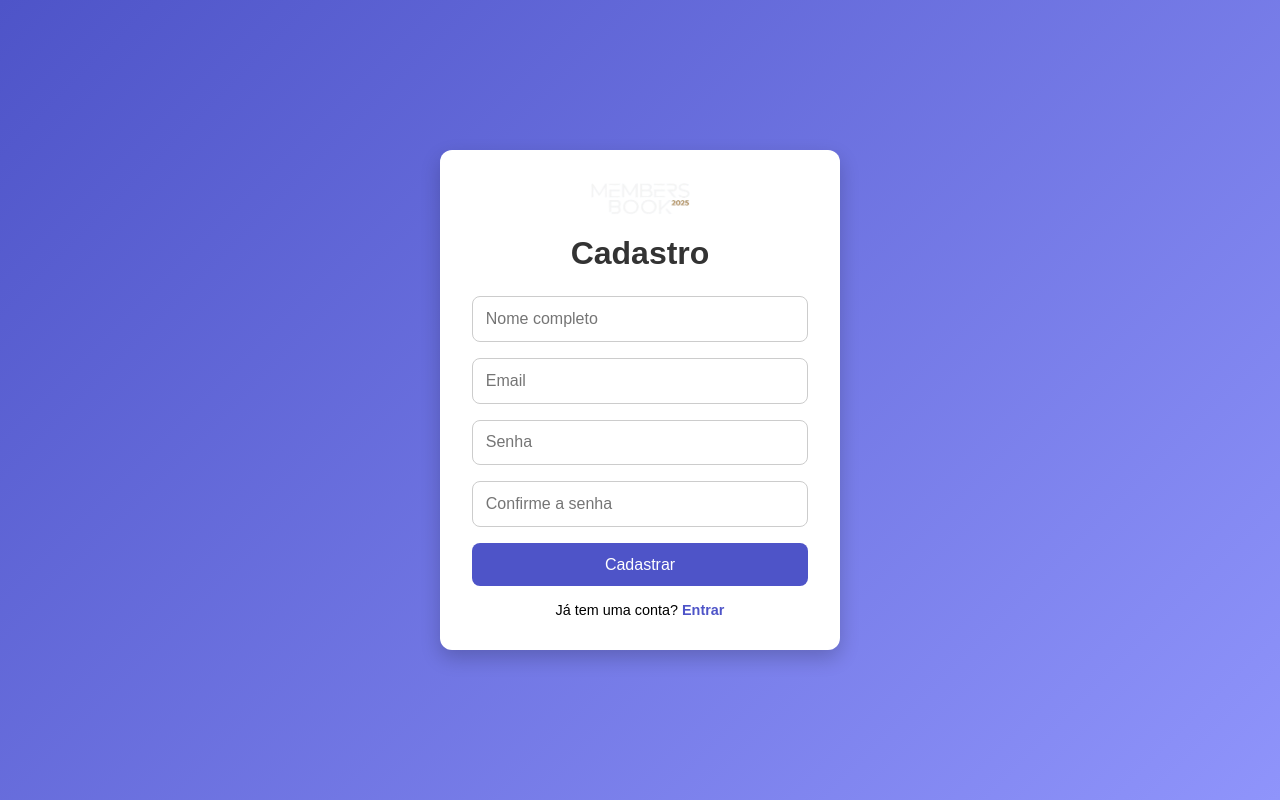
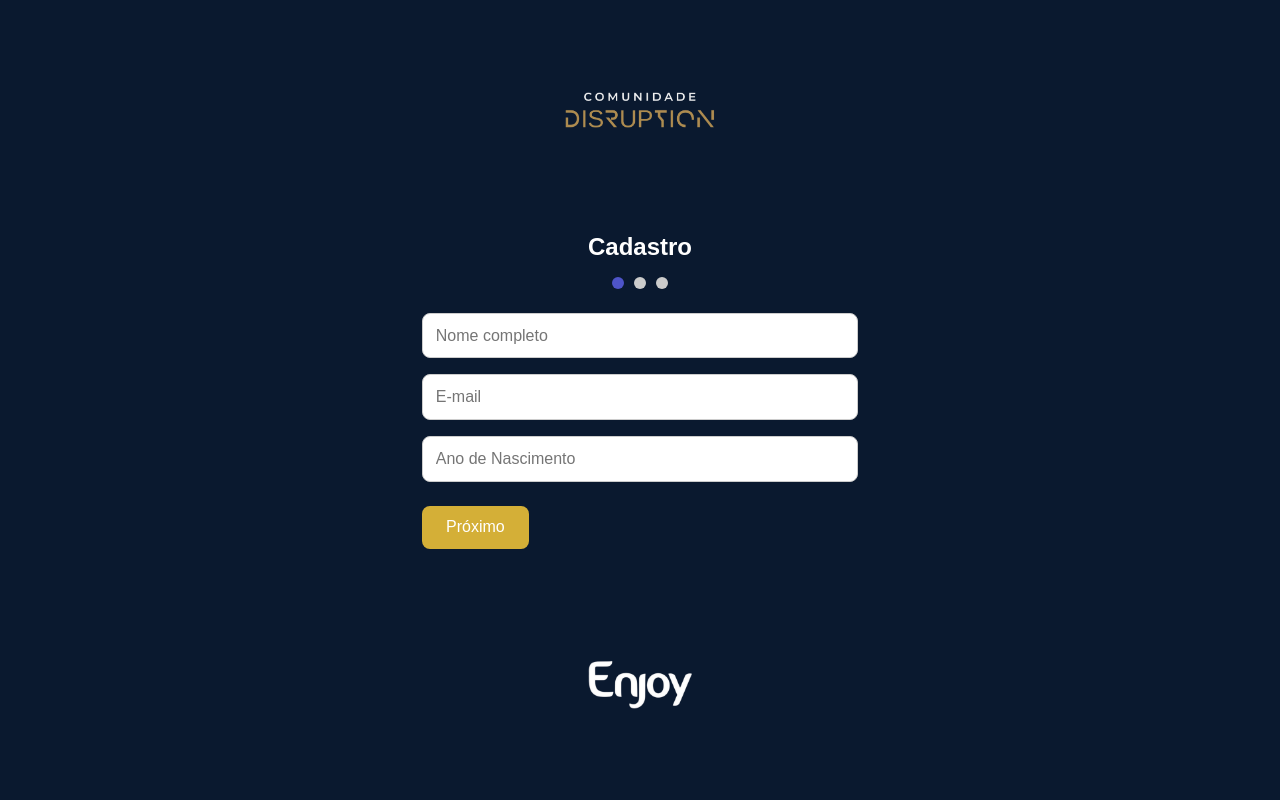
Before and after one commit to andreihmm/Members-Book, a Flask app: page /register in a window 1280 px wide. Run offline with Flask 3, Linux system fonts and the light colour scheme.

Commit message:
Aperfeiçoamento
Tela de login e registro aprimoradas.

```diff
--- a/app.py
+++ b/app.py
@@ -1,34 +1,67 @@
-from flask import Flask, render_template, redirect, url_for, request
+from flask import Flask, render_template, redirect, url_for, request, session
 
 app = Flask(__name__)
+app.secret_key = "sua_chave_secreta"  # necessário para sessões
+
+# Usuários temporários (apenas para protótipo)
+USUARIOS = {
+    "teste": "1234"
+}
+
+# === Splash Screen ===
 @app.route('/')
-def index():
-    return render_template('index.html')
+def splash():
+    return render_template('splash.html')  # sua tela de carregamento
 
+# === Login ===
 @app.route('/login', methods=['GET', 'POST'])
 def login():
     if request.method == 'POST':
         username = request.form['username']
         password = request.form['password']
-        return redirect(url_for('home'))
+        # Verifica usuário (aqui só protótipo)
+        if username in USUARIOS and USUARIOS[username] == password:
+            session['usuario'] = username
+            return redirect(url_for('home'))
+        else:
+            return render_template('login.html', erro="Usuário ou senha inválidos")
     return render_template('login.html')
 
-# Rota de registro (POST para processar o formulário)
+# === Logout ===
+@app.route('/logout')
+def logout():
+    session.pop('usuario', None)
+    return redirect(url_for('login'))
+
+# === Registro ===
 @app.route('/register', methods=['GET', 'POST'])
 def register():
     if request.method == 'POST':
-        name = request.form['name']
-        email = request.form['email']
-        password = request.form['password']
-        confirm_password = request.form['confirm_password']
-        # Aqui você salvaria o usuário em banco ou memória
+        # Aqui você processaria o cadastro
         return redirect(url_for('login'))
     return render_template('register.html')
 
-# Rota de home
+# === Home ===
 @app.route('/home')
 def home():
+    if 'usuario' not in session:
+        return redirect(url_for('login'))
     return render_template('home.html')
+
+# === Lista de membros ===
+@app.route('/membros')
+def membros():
+    if 'usuario' not in session:
+        return redirect(url_for('login'))
+    return render_template('membros.html')
+
+# === Página de membro individual ===
+@app.route('/membro/<int:membro_id>')
+def membro(membro_id):
+    if 'usuario' not in session:
+        return redirect(url_for('login'))
+    # Aqui você buscaria os dados do membro pelo ID
+    return render_template('membro.html', membro_id=membro_id)
 
 if __name__ == "__main__":
     app.run(debug=True)
--- /dev/null
+++ b/requirements.txt
@@ -0,0 +1 @@
+Flask==3.0.3
--- a/templates/register.html
+++ b/templates/register.html
@@ -4,9 +4,8 @@
 <head>
     <meta charset="UTF-8">
     <meta name="viewport" content="width=device-width, initial-scale=1.0">
-    <title>Cadastro</title>
+    <title>Cadastro - Multi Etapas</title>
     <style>
-        /* Reset simples */
         * {
             margin: 0;
             padding: 0;
@@ -16,35 +15,40 @@
 
         body {
             display: flex;
-            justify-content: center;
             align-items: center;
             min-height: 100vh;
-            background: linear-gradient(135deg, #4e54c8, #8f94fb);
+            background: #0A192F;
+            padding: 1rem;
+            flex-direction: column;
+            justify-content: space-evenly;
         }
 
         .register-container {
-            background: white;
             padding: 2rem;
             border-radius: 12px;
-            width: 90%;
-            max-width: 400px;
-            box-shadow: 0 8px 20px rgba(0, 0, 0, 0.2);
+            width: 100%;
+            max-width: 500px;
+        }
+
+        h1 {
+            margin-bottom: 1rem;
+            color: #ffffff;
+            font-size: 1.5rem;
             text-align: center;
         }
 
-        .register-container img {
-            width: 100px;
-            margin-bottom: 1rem;
+        .step {
+            display: none;
+            animation: fadeIn 0.5s ease;
         }
 
-        h1 {
-            margin-bottom: 1.5rem;
-            color: #333;
+        .step.active {
+            display: block;
         }
 
-        input[type="text"],
-        input[type="email"],
-        input[type="password"] {
+        input,
+        select,
+        textarea {
             width: 100%;
             padding: 0.8rem;
             margin-bottom: 1rem;
@@ -54,53 +58,148 @@
         }
 
         button {
-            width: 100%;
-            padding: 0.8rem;
-            background: #4e54c8;
+            padding: 0.8rem 1.5rem;
+            background: #D4AF37;
             color: white;
             border: none;
             border-radius: 8px;
             font-size: 1rem;
             cursor: pointer;
             transition: background 0.3s;
+            margin-top: 0.5rem;
         }
 
         button:hover {
             background: #3b3fa7;
         }
 
-        .login-link {
-            margin-top: 1rem;
-            font-size: 0.9rem;
+        .buttons {
+            display: flex;
+            justify-content: space-between;
         }
 
-        .login-link a {
-            color: #4e54c8;
-            text-decoration: none;
-            font-weight: bold;
+        .progress {
+            display: flex;
+            justify-content: center;
+            margin-bottom: 1.5rem;
         }
 
-        .login-link a:hover {
-            text-decoration: underline;
+        .progress span {
+            width: 12px;
+            height: 12px;
+            background: #ccc;
+            border-radius: 50%;
+            margin: 0 5px;
+            display: inline-block;
+        }
+
+        .progress .active {
+            background: #4e54c8;
+        }
+
+        .logo-top {
+            width: 150px;
+            /* tamanho da logo superior */
+        }
+
+        .logo-bottom {
+            width: 120px;
+            /* tamanho da logo inferior */
+        }
+
+        @keyframes fadeIn {
+            from {
+                opacity: 0;
+                transform: translateY(10px);
+            }
+
+            to {
+                opacity: 1;
+                transform: translateY(0);
+            }
         }
     </style>
 </head>
 
 <body>
+    <img class="logo-top" src="{{ url_for('static', filename='logo_disruption.png') }}" alt="Comunidade Disruption">
+
     <div class="register-container">
-        <img src="{{ url_for('static', filename='logo.png') }}" alt="Logo do Projeto">
         <h1>Cadastro</h1>
-        <form method="POST" action="/register">
-            <input type="text" name="name" placeholder="Nome completo" required>
-            <input type="email" name="email" placeholder="Email" required>
-            <input type="password" name="password" placeholder="Senha" required>
-            <input type="password" name="confirm_password" placeholder="Confirme a senha" required>
-            <button type="submit">Cadastrar</button>
+        <form method="POST" action="/register" enctype="multipart/form-data">
+
+            <!-- Indicador de progresso -->
+            <div class="progress">
+                <span class="dot active"></span>
+                <span class="dot"></span>
+                <span class="dot"></span>
+            </div>
+
+            <!-- Etapa 1 -->
+            <div class="step active">
+                <input type="text" name="name" placeholder="Nome completo" required>
+                <input type="text" name="email" placeholder="E-mail" required>
+                <input type="number" name="ano_nascimento" placeholder="Ano de Nascimento" required>
+                <div class="buttons">
+                    <button type="button" onclick="nextStep()">Próximo</button>
+                </div>
+            </div>
+
+            <!-- Etapa 2 -->
+            <div class="step">
+                <input type="text" name="empresa" placeholder="Empresa" required>
+                <label>Classe:</label>
+                <select name="classe" required>
+                    <option value="">Selecione</option>
+                    <option value="socio">Sócio</option>
+                    <option value="infinity">Infinity</option>
+                    <option value="membro">Membro</option>
+                </select> <input type="text" name="segmento" placeholder="Segmento" required>
+                <div class="buttons">
+                    <button type="button" onclick="prevStep()">Voltar</button>
+                    <button type="button" onclick="nextStep()">Próximo</button>
+                </div>
+            </div>
+
+            <!-- Etapa 4 -->
+            <div class="step">
+                <input type="text" name="cargo" placeholder="Cargo" required>
+                <input type="text" name="tempo_atuacao" placeholder="Tempo de atuação" required>
+                <textarea name="principais_resultados" placeholder="Principais resultados" rows="3" required></textarea>
+                <div class="buttons">
+                    <button type="button" onclick="prevStep()">Voltar</button>
+                    <button type="submit">Finalizar</button>
+                </div>
+            </div>
         </form>
-        <div class="login-link">
-            <p>Já tem uma conta? <a href="/login">Entrar</a></p>
-        </div>
     </div>
+
+    <img class="logo-bottom" src="{{ url_for('static', filename='logo_enjoy.png') }}" alt="Enjoy">
+
+    <script>
+        let currentStep = 0;
+        const steps = document.querySelectorAll(".step");
+        const dots = document.querySelectorAll(".progress .dot");
+
+        function showStep(n) {
+            steps.forEach((step, i) => step.classList.toggle("active", i === n));
+            dots.forEach((dot, i) => dot.classList.toggle("active", i === n));
+        }
+
+        function nextStep() {
+            if (currentStep < steps.length - 1) {
+                currentStep++;
+                showStep(currentStep);
+            }
+        }
+
+        function prevStep() {
+            if (currentStep > 0) {
+                currentStep--;
+                showStep(currentStep);
+            }
+        }
+    </script>
 </body>
 
 </html>
```
Also changed, not shown: templates/index.html (+6 -6 lines), templates/login.html (+39 -8 lines), templates/membro.html (added, +126 -0 lines), templates/membros.html (added, +155 -0 lines), templates/splash.html (added, +74 -0 lines), ANOTAR TELEFONES.txt (added), static/logo_disruption.png (added), static/logo_enjoy.png (added), static/logo_members_book.png (renamed from static/logo.png), 1 other file.
